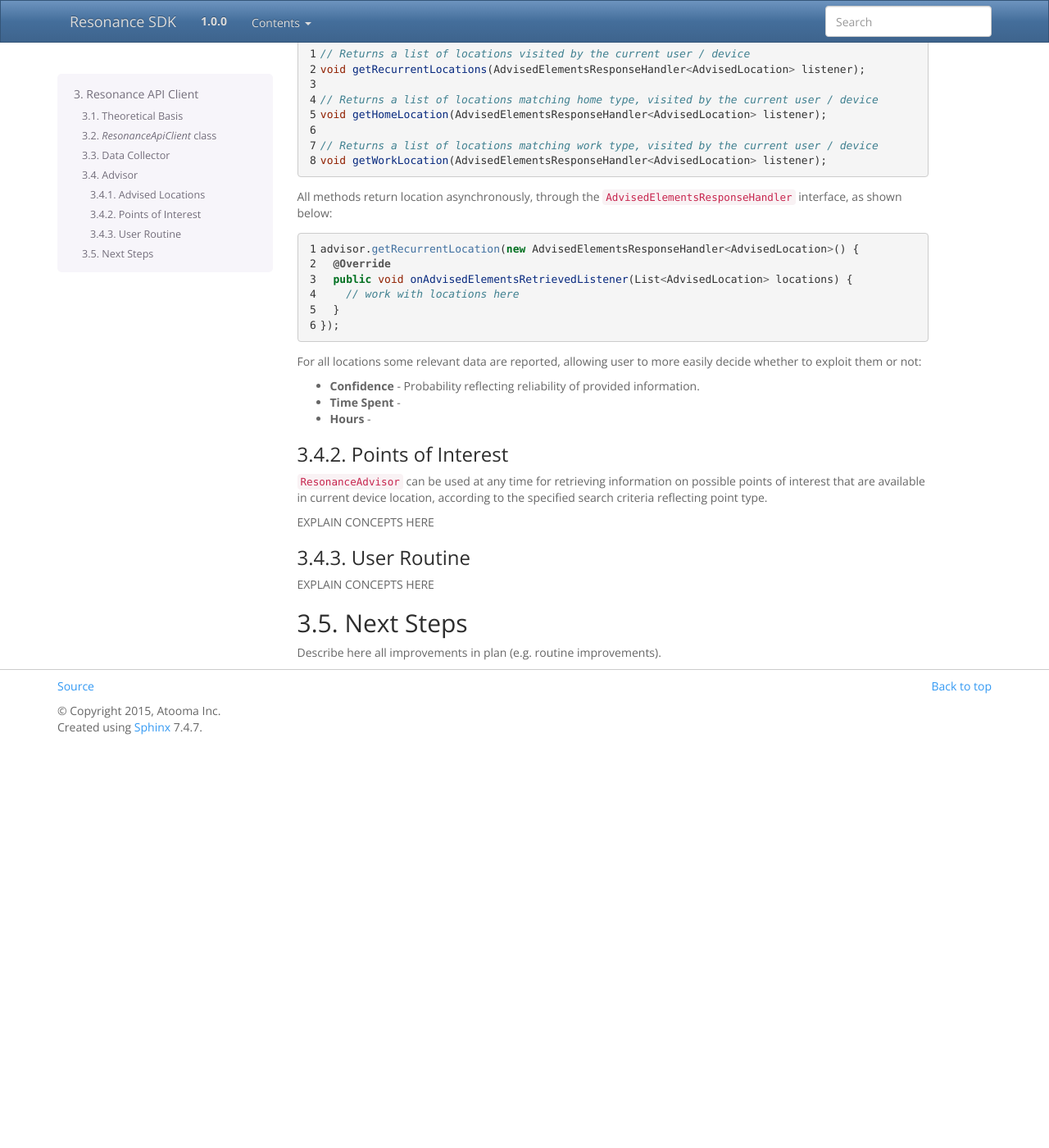
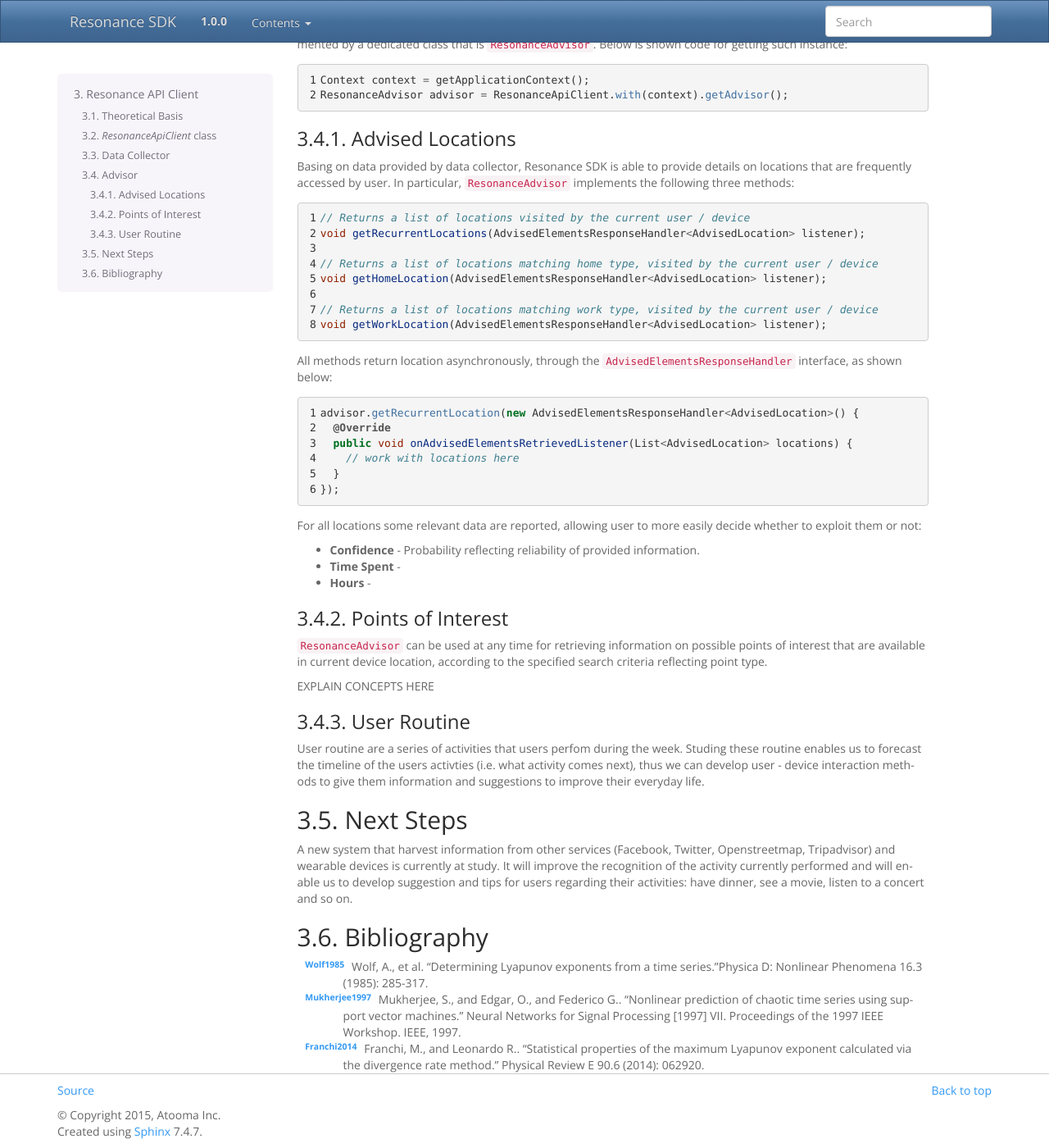
Before and after one commit to atooma/doc-resonance-sdk, a Sphinx documentation site: the page built from docs/source/resonance.rst, in a window 1280 px wide and 1400 px high, scrolled down 1303 px. Shown: the whole window at 82% size. Built offline with Sphinx 7.4.7, drawn with Linux system fonts in a browser that asks for light colours; before the commit the page ends 2210 px from its top, so only the background shows below that; some of the changed text lies outside the part shown.

Commit message:
Next Steps added

```diff
--- a/docs/source/activity.rst
+++ b/docs/source/activity.rst
@@ -137,7 +137,7 @@ Returned list of ``ActivityItem`` instances is an objects based representation f
 Next Steps
 ---------------------------------------
 
-Describe here all improvements in plan (e.g. abstract filtering and normalization strategies).
+Activity recognition is crucial to be able to recognize and categorize the behaviour of the user and detect habits and hobbies. In the following months the detection system currently implemented will be perfectioned/improved by using not only the data provided by Google's API but also other sources of information like wearable devices and geografic locators. A feedback - and the subsequent machine larning  - system will also be developed to customize and perfection the algorithms for each user.
 
 Bibliography
 ---------------------------------------
--- a/docs/source/resonance.rst
+++ b/docs/source/resonance.rst
@@ -8,7 +8,15 @@ Target of this section is to provide a high level description of the core concep
 Theoretical Basis
 ---------------------------------------
 
-Describe here concepts concerned with data analysis with main reference to routines.
+Information about the activities listed in section 2 and the snapshot of the device containing geographical data of itself are uploaded on our server for storage and periodical analysis in order to identify:
+
+- recurrent locations. The system can identify the coordinates (position?) of the uesrs' home and job defining as home "the place where the user sleeps" and as work " the major location where everydays activities are done";
+
+- user's routine. The algorithms developed estimate the probabilty that the user is performing a specific activity at a specific time;
+
+- points of interest according to user's locations, as restaurants, cinemas, theaters, museums and so on.
+
+To process all these data we use temporal series analysis strategies as: study and evaluation of chaotic attractor regarding users movements, determination of maximum Lyapunov exponent [Wolf1985]_, [Mukherjee1997]_, [Franchi2014]_ and clustering algorithms as K-means and G-means.
 
 *ResonanceApiClient* class
 ---------------------------------------
@@ -103,9 +111,18 @@ EXPLAIN CONCEPTS HERE
 User Routine
 ^^^^^^^^^^^^^^^^^^^^^^^^^^^^^^^^^^^^^^^
 
-EXPLAIN CONCEPTS HERE
+User routine are a series of activities that users perfom during the week. Studing these routine enables us to forecast the timeline of the users activties (i.e. what activity comes next), thus we can develop user - device interaction methods to give them information and suggestions to improve their everyday life.
 
 Next Steps
 ---------------------------------------
 
-Describe here all improvements in plan (e.g. routine improvements).
+A new system that harvest information from other services (Facebook, Twitter, Openstreetmap, Tripadvisor) and wearable devices is currently at study. It will improve the recognition of the activity currently performed and will enable us to develop suggestion and tips for users regarding their activities: have dinner, see a movie, listen to a concert and so on.
+
+Bibliography
+---------------------------------------
+
+.. [Wolf1985] Wolf, A., et al. "Determining Lyapunov exponents from a time series."Physica D: Nonlinear Phenomena 16.3 (1985): 285-317.
+
+.. [Mukherjee1997] Mukherjee, S., and Edgar, O., and Federico G.. "Nonlinear prediction of chaotic time series using support vector machines." Neural Networks for Signal Processing [1997] VII. Proceedings of the 1997 IEEE Workshop. IEEE, 1997.
+
+.. [Franchi2014] Franchi, M., and Leonardo R.. "Statistical properties of the maximum Lyapunov exponent calculated via the divergence rate method." Physical Review E 90.6 (2014): 062920.
```
